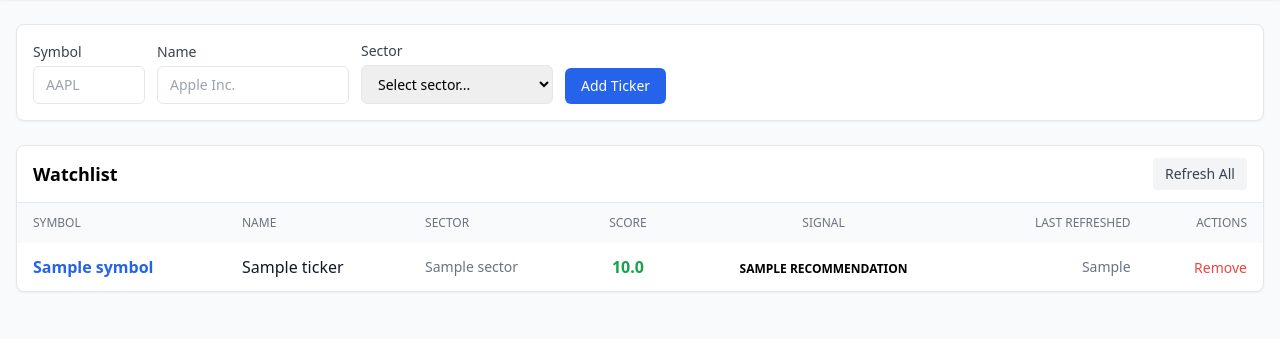
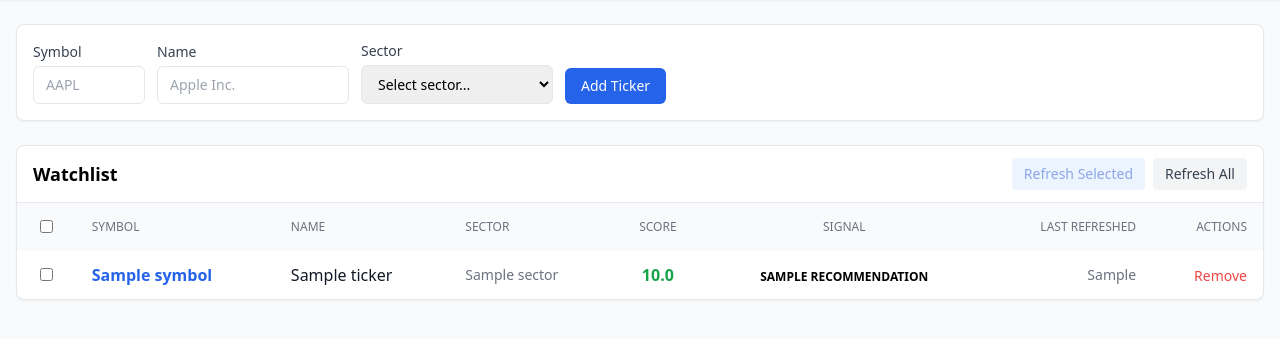
Before and after one commit to ziqizhang/stock-selector, a FastAPI app: template templates/dashboard.html in a window 1280 px wide. Shown: the part 53-392 px from the top of the page. Run offline with FastAPI, Linux system fonts and the light colour scheme; the template is opened without the code that fills it: most values are stand-ins (such as "Sample title", 1, 10 or a date in 2020); some libraries are stand-ins or nearby versions.

Commit message:
feat: add selective refresh from dashboard with checkboxes (#6)
Add checkbox column to watchlist table with select-all toggle, a
"Refresh Selected" button, and a new /ws/refresh-selected WebSocket
endpoint that accepts a JSON array of symbols and streams per-ticker
analysis progress.

Co-Authored-By: Claude Opus 4.6 <noreply@anthropic.com>

```diff
--- a/src/api/routes.py
+++ b/src/api/routes.py
@@ -8,7 +8,7 @@ from fastapi.staticfiles import StaticFiles
 from fastapi.templating import Jinja2Templates
 from pathlib import Path
 from src.db import Database
-from src.api.websocket import handle_refresh, handle_refresh_all
+from src.api.websocket import handle_refresh, handle_refresh_all, handle_refresh_selected
 
 BASE_DIR = Path(__file__).parent.parent.parent
 db = Database()
@@ -94,3 +94,14 @@ async def ws_refresh_all(websocket: WebSocket):
         await handle_refresh_all(websocket, db)
     except WebSocketDisconnect:
         pass
+
+
+@app.websocket("/ws/refresh-selected")
+async def ws_refresh_selected(websocket: WebSocket):
+    await websocket.accept()
+    try:
+        message = await websocket.receive_text()
+        symbols = json.loads(message)
+        await handle_refresh_selected(websocket, db, symbols)
+    except WebSocketDisconnect:
+        pass
--- a/static/js/app.js
+++ b/static/js/app.js
@@ -38,6 +38,54 @@ function refreshAll() {
     };
 }
 
+function refreshSelected() {
+    const checkboxes = document.querySelectorAll('.ticker-checkbox:checked');
+    const symbols = Array.from(checkboxes).map(cb => cb.dataset.symbol);
+    if (symbols.length === 0) return;
+
+    const progressEl = document.getElementById('progress-selected');
+    if (progressEl) progressEl.classList.remove('hidden');
+
+    const ws = new WebSocket('ws://localhost:8000/ws/refresh-selected');
+    ws.onopen = () => {
+        ws.send(JSON.stringify(symbols));
+    };
+    ws.onmessage = (event) => {
+        const data = JSON.parse(event.data);
+        const stepEl = document.getElementById('step-selected');
+        if (data.type === 'ticker_start' && stepEl) {
+            stepEl.textContent = `(${data.index}/${data.total}) Analyzing ${data.symbol}...`;
+        } else if (data.type === 'all_done') {
+            ws.close();
+            window.location.reload();
+        } else if (stepEl) {
+            stepEl.textContent = `${data.symbol}: ${data.step}`;
+        }
+    };
+    ws.onerror = () => {
+        if (progressEl) progressEl.textContent = 'Error during refresh';
+    };
+}
+
+function toggleSelectAll(masterCheckbox) {
+    const checkboxes = document.querySelectorAll('.ticker-checkbox');
+    checkboxes.forEach(cb => { cb.checked = masterCheckbox.checked; });
+    updateRefreshSelectedBtn();
+}
+
+function updateRefreshSelectedBtn() {
+    const btn = document.getElementById('btn-refresh-selected');
+    if (!btn) return;
+    const checked = document.querySelectorAll('.ticker-checkbox:checked').length;
+    btn.disabled = checked === 0;
+
+    const allBoxes = document.querySelectorAll('.ticker-checkbox');
+    const selectAll = document.getElementById('select-all');
+    if (selectAll) {
+        selectAll.checked = allBoxes.length > 0 && checked === allBoxes.length;
+    }
+}
+
 function scoreColor(score) {
     if (score >= 3) return '#10b981';
     if (score <= -3) return '#ef4444';
--- a/templates/dashboard.html
+++ b/templates/dashboard.html
@@ -52,19 +52,33 @@
     <span id="step-all" class="text-blue-700 font-medium">Starting...</span>
 </div>
 
+<div id="progress-selected" class="hidden mb-4 p-3 bg-blue-50 border border-blue-200 rounded-lg">
+    <span class="text-blue-800">Refreshing selected: </span>
+    <span id="step-selected" class="text-blue-700 font-medium">Starting...</span>
+</div>
+
 <div class="bg-white rounded-lg shadow-sm border overflow-hidden">
     <div class="px-4 py-3 border-b flex items-center justify-between">
         <h2 class="text-lg font-semibold">Watchlist</h2>
         {% if tickers %}
-        <button onclick="refreshAll()" class="px-3 py-1.5 bg-gray-100 text-gray-700 rounded hover:bg-gray-200 text-sm">
-            Refresh All
-        </button>
+        <div class="flex gap-2">
+            <button id="btn-refresh-selected" onclick="refreshSelected()" disabled
+                    class="px-3 py-1.5 bg-blue-100 text-blue-700 rounded hover:bg-blue-200 text-sm disabled:opacity-50 disabled:cursor-not-allowed">
+                Refresh Selected
+            </button>
+            <button onclick="refreshAll()" class="px-3 py-1.5 bg-gray-100 text-gray-700 rounded hover:bg-gray-200 text-sm">
+                Refresh All
+            </button>
+        </div>
         {% endif %}
     </div>
     {% if tickers %}
     <table class="w-full">
         <thead class="bg-gray-50">
             <tr>
+                <th class="px-4 py-3 text-center" onclick="event.stopPropagation()">
+                    <input type="checkbox" id="select-all" onchange="toggleSelectAll(this)" class="rounded">
+                </th>
                 <th class="px-4 py-3 text-left text-xs font-medium text-gray-500 uppercase">Symbol</th>
                 <th class="px-4 py-3 text-left text-xs font-medium text-gray-500 uppercase">Name</th>
                 <th class="px-4 py-3 text-left text-xs font-medium text-gray-500 uppercase">Sector</th>
@@ -77,6 +91,9 @@
         <tbody class="divide-y">
             {% for t in tickers %}
             <tr class="hover:bg-gray-50 cursor-pointer" onclick="window.location='/ticker/{{ t.symbol }}'">
+                <td class="px-4 py-3 text-center" onclick="event.stopPropagation()">
+                    <input type="checkbox" class="ticker-checkbox rounded" data-symbol="{{ t.symbol }}" onchange="updateRefreshSelectedBtn()">
+                </td>
                 <td class="px-4 py-3 font-bold text-blue-600">{{ t.symbol }}</td>
                 <td class="px-4 py-3 text-gray-900">{{ t.name }}</td>
                 <td class="px-4 py-3 text-gray-500 text-sm">{{ t.sector or '-' }}</td>
```
Also changed, not shown: src/api/websocket.py (+24 -0 lines).
